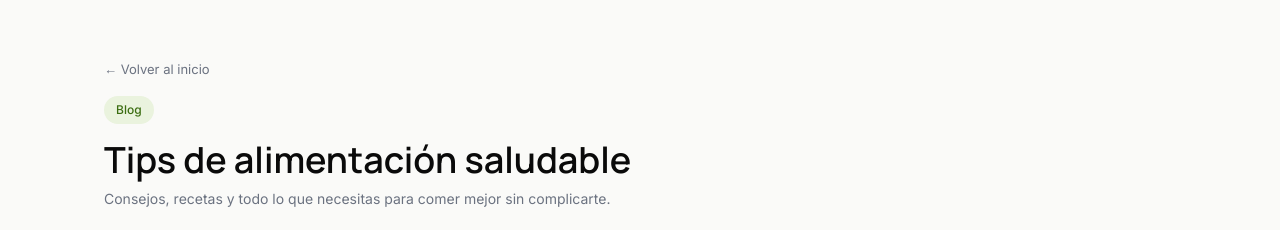
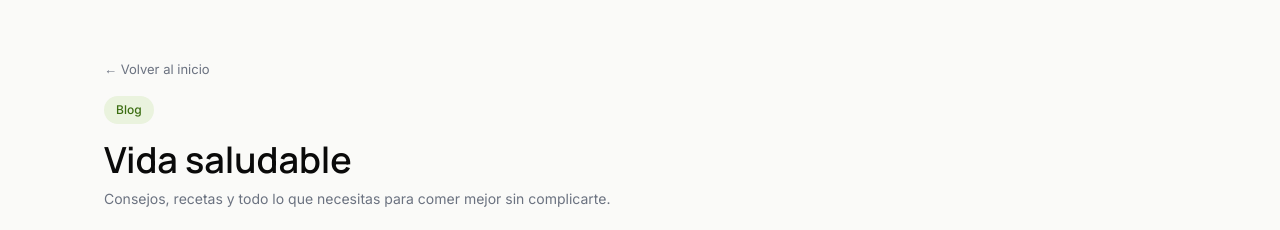
Before and after one commit to said2308vernet/delipks-web, a Next.js app: page /blog in a window 1280 px wide. Shown: the top 230 px of the page. Built offline with nearby package versions, Linux system fonts and the light colour scheme.

Commit message:
Cambiar titulo del blog a Vida saludable

```diff
--- a/app/blog/page.tsx
+++ b/app/blog/page.tsx
@@ -2,7 +2,7 @@ import Link from "next/link";
 import { blogPosts } from "@/lib/blog";
 
 export const metadata = {
-  title: "Blog — Delipks | Tips de alimentación saludable",
+  title: "Blog — Delipks | Vida saludable",
   description:
     "Consejos, recetas y tips de nutrición para comer mejor cada día. El blog de Delipks.",
 };
@@ -32,7 +32,7 @@ export default function BlogPage() {
           Blog
         </span>
         <h1 className="mb-2 font-display text-3xl font-semibold text-ink lg:text-4xl">
-          Tips de alimentación saludable
+          Vida saludable
         </h1>
         <p className="max-w-lg text-sm leading-relaxed text-muted">
           Consejos, recetas y todo lo que necesitas para comer mejor sin complicarte.
```
